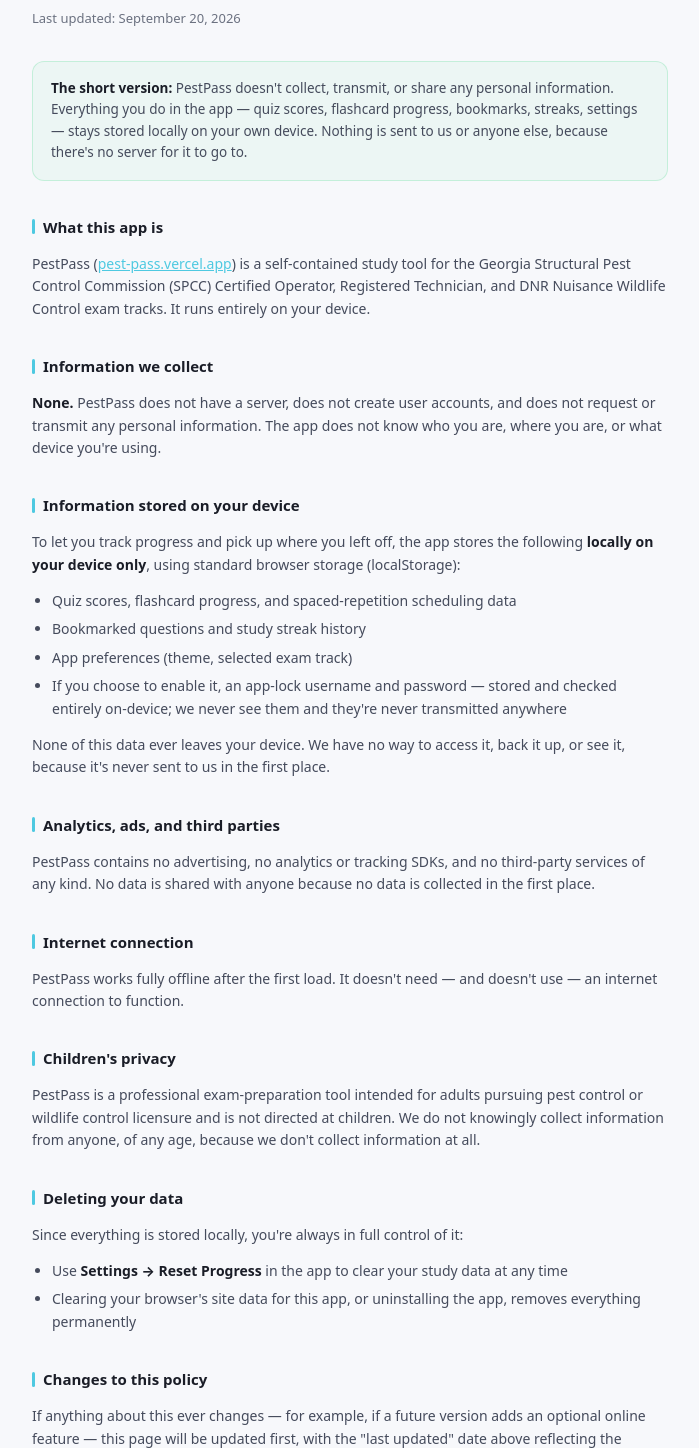
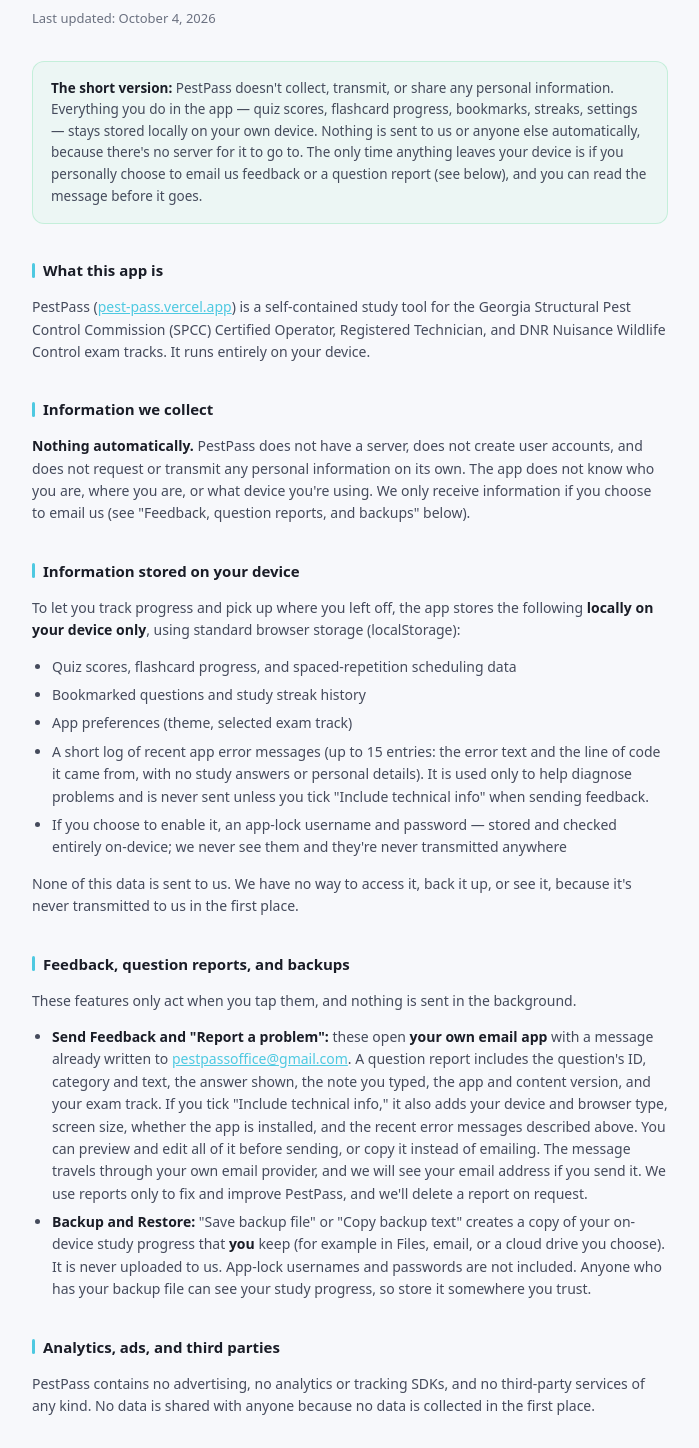
Before and after one commit to joshhood23-ai/PestPass, a plain HTML site: page privacy-policy.html in a window 1280 px wide. Shown: the part 133-1581 px from the top of the page, without its empty margins (290-989 px from the left). Drawn offline with Linux system fonts and the light colour scheme.

Commit message:
PestPass v4.12: updated sw.js (pack-aware) + privacy policy

```diff
--- a/privacy-policy.html
+++ b/privacy-policy.html
@@ -69,17 +69,17 @@
 <div class="wrap">
   <div class="badge"><span class="dot"></span>PestPass · Privacy Policy</div>
   <h1>Privacy Policy</h1>
-  <div class="updated">Last updated: September 20, 2026</div>
+  <div class="updated">Last updated: October 4, 2026</div>
 
   <div class="callout good">
-    <strong>The short version:</strong> PestPass doesn't collect, transmit, or share any personal information. Everything you do in the app — quiz scores, flashcard progress, bookmarks, streaks, settings — stays stored locally on your own device. Nothing is sent to us or anyone else, because there's no server for it to go to.
+    <strong>The short version:</strong> PestPass doesn't collect, transmit, or share any personal information. Everything you do in the app — quiz scores, flashcard progress, bookmarks, streaks, settings — stays stored locally on your own device. Nothing is sent to us or anyone else automatically, because there's no server for it to go to. The only time anything leaves your device is if you personally choose to email us feedback or a question report (see below), and you can read the message before it goes.
   </div>
 
   <h2>What this app is</h2>
   <p>PestPass (<a href="https://pest-pass.vercel.app/">pest-pass.vercel.app</a>) is a self-contained study tool for the Georgia Structural Pest Control Commission (SPCC) Certified Operator, Registered Technician, and DNR Nuisance Wildlife Control exam tracks. It runs entirely on your device.</p>
 
   <h2>Information we collect</h2>
-  <p><strong>None.</strong> PestPass does not have a server, does not create user accounts, and does not request or transmit any personal information. The app does not know who you are, where you are, or what device you're using.</p>
+  <p><strong>Nothing automatically.</strong> PestPass does not have a server, does not create user accounts, and does not request or transmit any personal information on its own. The app does not know who you are, where you are, or what device you're using. We only receive information if you choose to email us (see "Feedback, question reports, and backups" below).</p>
 
   <h2>Information stored on your device</h2>
   <p>To let you track progress and pick up where you left off, the app stores the following <strong>locally on your device only</strong>, using standard browser storage (localStorage):</p>
@@ -87,15 +87,23 @@
     <li>Quiz scores, flashcard progress, and spaced-repetition scheduling data</li>
     <li>Bookmarked questions and study streak history</li>
     <li>App preferences (theme, selected exam track)</li>
+    <li>A short log of recent app error messages (up to 15 entries: the error text and the line of code it came from, with no study answers or personal details). It is used only to help diagnose problems and is never sent unless you tick "Include technical info" when sending feedback.</li>
     <li>If you choose to enable it, an app-lock username and password — stored and checked entirely on-device; we never see them and they're never transmitted anywhere</li>
   </ul>
-  <p>None of this data ever leaves your device. We have no way to access it, back it up, or see it, because it's never sent to us in the first place.</p>
+  <p>None of this data is sent to us. We have no way to access it, back it up, or see it, because it's never transmitted to us in the first place.</p>
+
+  <h2>Feedback, question reports, and backups</h2>
+  <p>These features only act when you tap them, and nothing is sent in the background.</p>
+  <ul>
+    <li><strong>Send Feedback and "Report a problem":</strong> these open <strong>your own email app</strong> with a message already written to <a href="mailto:pestpassoffice@gmail.com">pestpassoffice@gmail.com</a>. A question report includes the question's ID, category and text, the answer shown, the note you typed, the app and content version, and your exam track. If you tick "Include technical info," it also adds your device and browser type, screen size, whether the app is installed, and the recent error messages described above. You can preview and edit all of it before sending, or copy it instead of emailing. The message travels through your own email provider, and we will see your email address if you send it. We use reports only to fix and improve PestPass, and we'll delete a report on request.</li>
+    <li><strong>Backup and Restore:</strong> "Save backup file" or "Copy backup text" creates a copy of your on-device study progress that <strong>you</strong> keep (for example in Files, email, or a cloud drive you choose). It is never uploaded to us. App-lock usernames and passwords are not included. Anyone who has your backup file can see your study progress, so store it somewhere you trust.</li>
+  </ul>
 
   <h2>Analytics, ads, and third parties</h2>
   <p>PestPass contains no advertising, no analytics or tracking SDKs, and no third-party services of any kind. No data is shared with anyone because no data is collected in the first place.</p>
 
   <h2>Internet connection</h2>
-  <p>PestPass works fully offline after the first load. It doesn't need — and doesn't use — an internet connection to function.</p>
+  <p>PestPass works fully offline after the first load. It doesn't need — and doesn't use — an internet connection to function. (Sending a feedback email naturally requires your email app to be online.)</p>
 
   <h2>Children's privacy</h2>
   <p>PestPass is a professional exam-preparation tool intended for adults pursuing pest control or wildlife control licensure and is not directed at children. We do not knowingly collect information from anyone, of any age, because we don't collect information at all.</p>
@@ -104,7 +112,8 @@
   <p>Since everything is stored locally, you're always in full control of it:</p>
   <ul>
     <li>Use <strong>Settings → Reset Progress</strong> in the app to clear your study data at any time</li>
-    <li>Clearing your browser's site data for this app, or uninstalling the app, removes everything permanently</li>
+    <li>Clearing your browser's site data for this app, or uninstalling the app, removes everything permanently, including the on-device error log</li>
+    <li>Backup files you saved, and any emails you sent us, are outside the app. Delete your backup files yourself, and email us if you'd like a report you sent deleted</li>
   </ul>
 
   <h2>Changes to this policy</h2>
```
Also changed, not shown: sw.js (+34 -2 lines).
